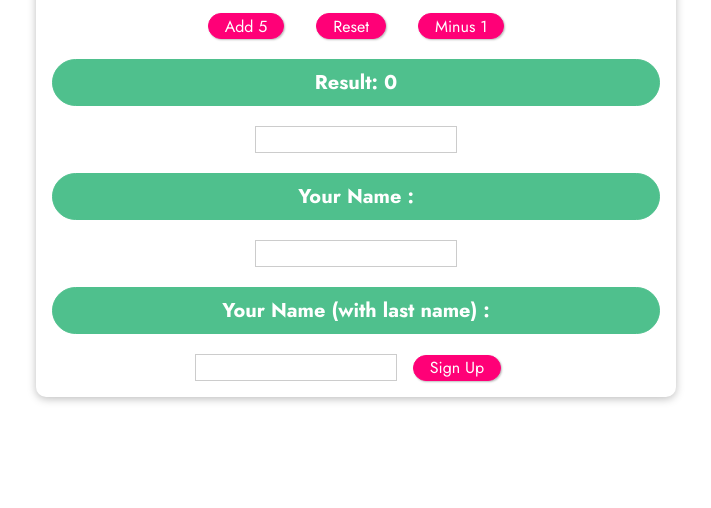
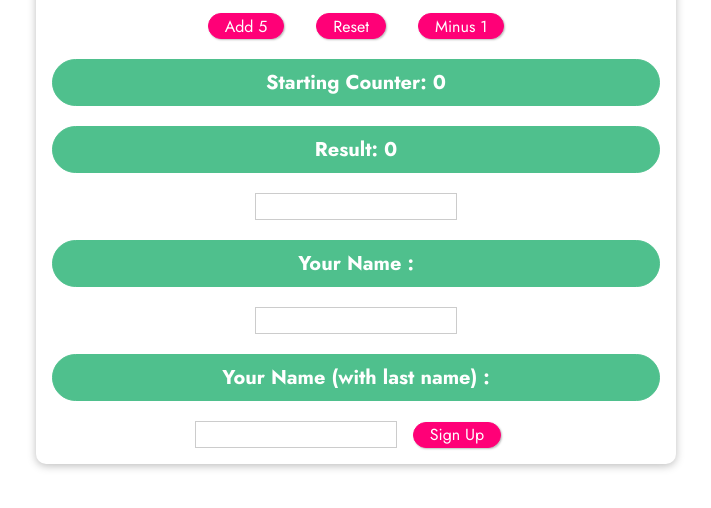
Before and after one commit to walidwazini/Vue-Basics-1, a plain HTML site: page index.html in a window 1280 px wide. Shown: the part 286-794 px from the top of the page, without its empty margins (284-995 px from the left). Drawn offline with nearby package versions, Linux system fonts and the light colour scheme.

Commit message:
locking content w/ v-once

```diff
--- a/index.html
+++ b/index.html
@@ -21,20 +21,19 @@
     <button v-on:click='increment(5)'>Add 5</button>
     <button v-on:click='reset'>Reset</button>
     <button v-on:click='counter = counter - 1'>Minus 1</button>
+    <p v-once >Starting Counter: {{counter}}</p>
     <p>Result: {{ counter }}</p>
     <div>
-      <input type="text" v-on:input='setName1' >
+      <input type="text" v-on:input='setName1'>
       <p>Your Name : {{name1}} </p>
     </div>
     <div>
-      <input type="text"
-      v-on:input="setName2( $event ,'Ackerman')"
-      v-on:keyup.enter="confirmInput" >
+      <input type="text" v-on:input="setName2( $event ,'Ackerman')" v-on:keyup.enter="confirmInput">
       <p>Your Name (with last name) : {{confirmedName}} </p>
     </div>
     <div>
-      <form v-on:submit.prevent="submitForm" >
-        <input type="text" >
+      <form v-on:submit.prevent="submitForm">
+        <input type="text">
         <button>Sign Up</button>
       </form>
     </div>
```
